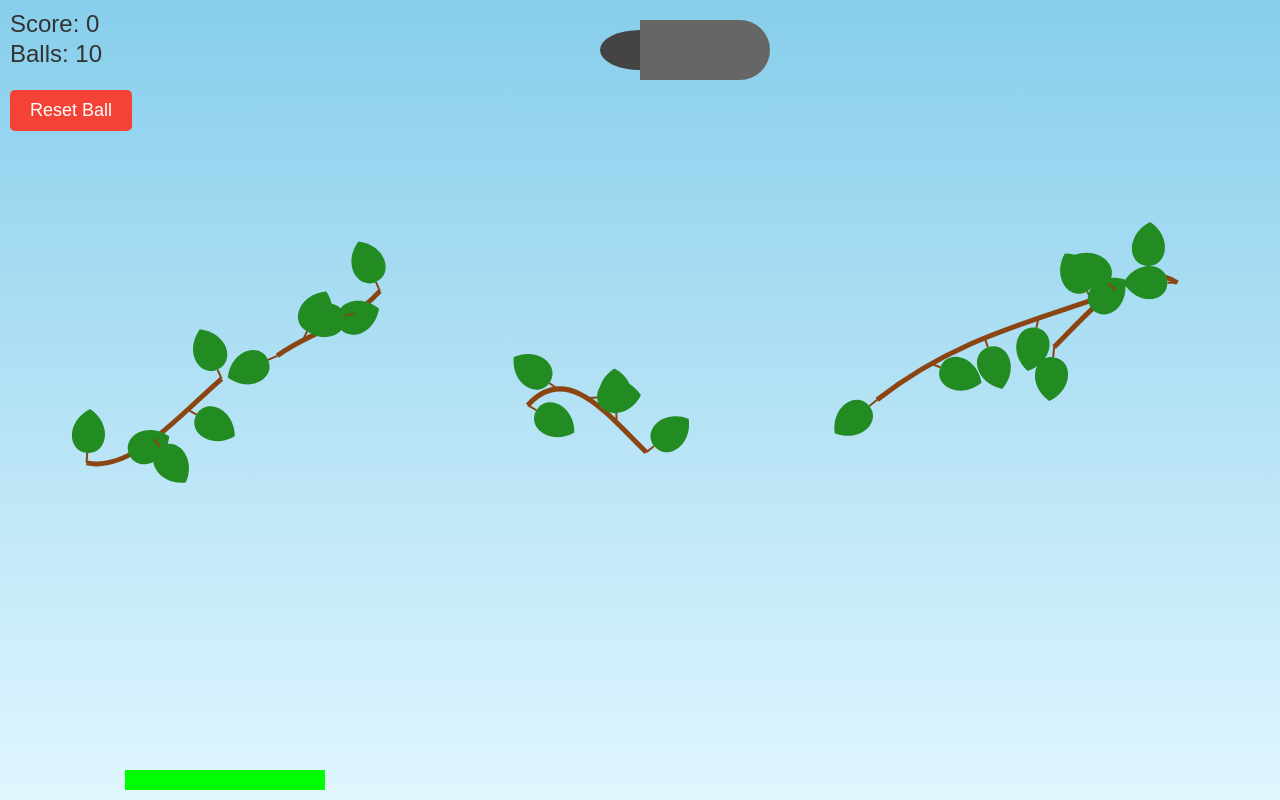
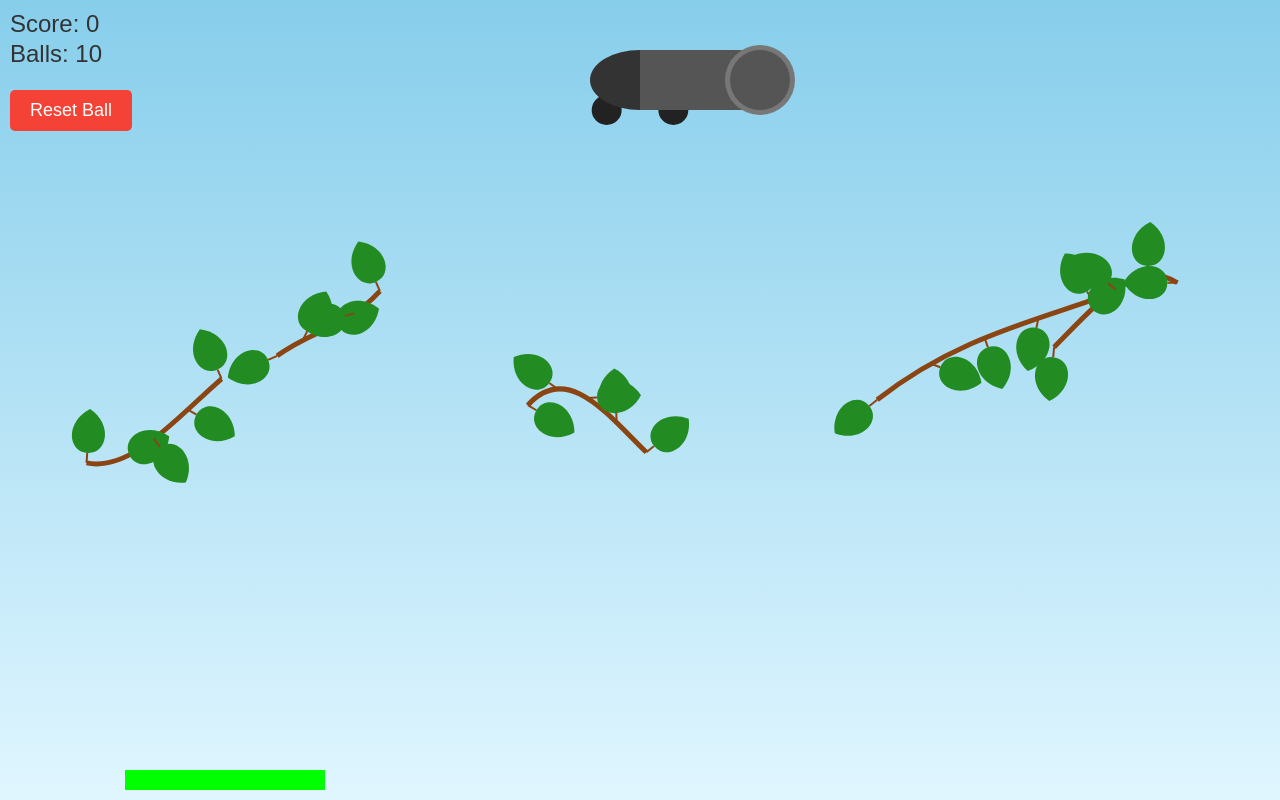
Before and after one commit to 1j01/oregano, a plain HTML site: page websim-version/oregano.html in a window 1280 px wide. Drawn offline with nearby package versions, Linux system fonts and the light colour scheme.

Commit message:
Improve cannon visuals and fix firing location
Websim version link: https://websim.ai/c/lqwzDzm0XYVQeUwDM

Automatically downloaded from https://party.websim.ai/api/v1/sites/lqwzDzm0XYVQeUwDM/html?raw=true
via dl-websim-versions.js

LLM prompt:
Improve the cannon visuals, and make it fire from the correct location.

```diff
--- a/websim-version/oregano.html
+++ b/websim-version/oregano.html
@@ -102,14 +102,16 @@
   // Cannon
   const cannon = {
     x: canvas.width / 2,
-    y: 50,
+    y: 80,
     angle: 0,
     width: 60,
-    height: 100,
-    baseWidth: 80,
-    baseHeight: 40,
-    color: '#444',
-    barrelColor: '#666'
+    height: 120,
+    baseWidth: 100,
+    baseHeight: 60,
+    color: '#333',
+    barrelColor: '#555',
+    rimColor: '#777',
+    wheelColor: '#222'
   };
 
   // Ball
@@ -141,9 +143,9 @@
   // Create stems with bezier curves
   function createStem(startX, startY, endX, endY) {
     const controlPoint1X = startX + (endX - startX) / 3;
-    const controlPoint1Y = startY + Math.random() * 150 - 75; // Increased range
+    const controlPoint1Y = startY + Math.random() * 150 - 75;
     const controlPoint2X = startX + 2 * (endX - startX) / 3;
-    const controlPoint2Y = endY + Math.random() * 150 - 75; // Increased range
+    const controlPoint2Y = endY + Math.random() * 150 - 75;
 
     const points = [];
     for (let t = 0; t <= 1; t += 0.05) {
@@ -188,9 +190,9 @@
 
       do {
         startX = i * sectionWidth + Math.random() * (sectionWidth - 100);
-        startY = Math.random() * (canvas.height - 400) + 150; // Increased range
-        endX = startX + Math.random() * 150 + 75; // Increased range
-        endY = startY + (Math.random() - 0.5) * 300; // Increased range
+        startY = Math.random() * (canvas.height - 400) + 150;
+        endX = startX + Math.random() * 150 + 75;
+        endY = startY + (Math.random() - 0.5) * 300;
         attempts++;
       } while (checkStemOverlap(startX, startY, endX, endY) && attempts < maxAttempts);
 
@@ -265,7 +267,10 @@
   function fireBall() {
     if (ball === null && ballsLeft > 0) {
       const ballRadius = 15;
-      ball = Matter.Bodies.circle(cannon.x, cannon.y + cannon.height / 2, ballRadius, {
+      const barrelEndX = cannon.x + Math.cos(cannon.angle) * cannon.height;
+      const barrelEndY = cannon.y + Math.sin(cannon.angle) * cannon.height;
+
+      ball = Matter.Bodies.circle(barrelEndX, barrelEndY, ballRadius, {
         restitution: 0.7,
         friction: 0.001
       });
@@ -384,6 +389,15 @@
     ctx.save();
     ctx.translate(cannon.x, cannon.y);
 
+    // Draw wheels
+    ctx.fillStyle = cannon.wheelColor;
+    ctx.beginPath();
+    ctx.arc(-cannon.baseWidth / 3, cannon.baseHeight / 2, cannon.baseHeight / 4, 0, Math.PI * 2);
+    ctx.fill();
+    ctx.beginPath();
+    ctx.arc(cannon.baseWidth / 3, cannon.baseHeight / 2, cannon.baseHeight / 4, 0, Math.PI * 2);
+    ctx.fill();
+
     // Draw base
     ctx.fillStyle = cannon.color;
     ctx.beginPath();
@@ -391,11 +405,16 @@
     ctx.fill();
 
     // Draw barrel
-    ctx.rotate(cannon.angle - Math.PI / 2); // Adjusted angle
+    ctx.rotate(cannon.angle - Math.PI / 2);
     ctx.fillStyle = cannon.barrelColor;
     ctx.fillRect(-cannon.width / 2, 0, cannon.width, cannon.height);
 
-    // Draw barrel end
+    // Draw barrel rim
+    ctx.fillStyle = cannon.rimColor;
+    ctx.beginPath();
+    ctx.arc(0, cannon.height, cannon.width / 2 + 5, 0, Math.PI * 2);
+    ctx.fill();
+    ctx.fillStyle = cannon.barrelColor;
     ctx.beginPath();
     ctx.arc(0, cannon.height, cannon.width / 2, 0, Math.PI * 2);
     ctx.fill();
```
